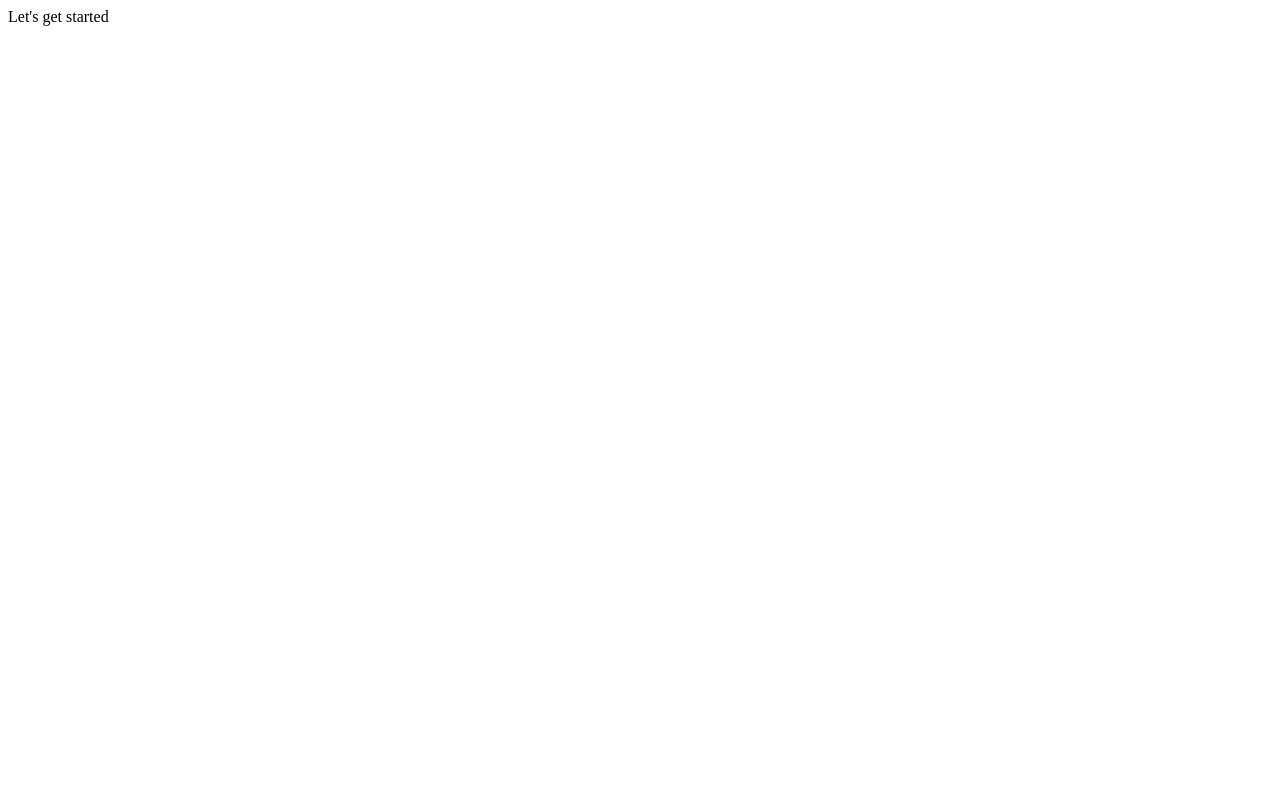
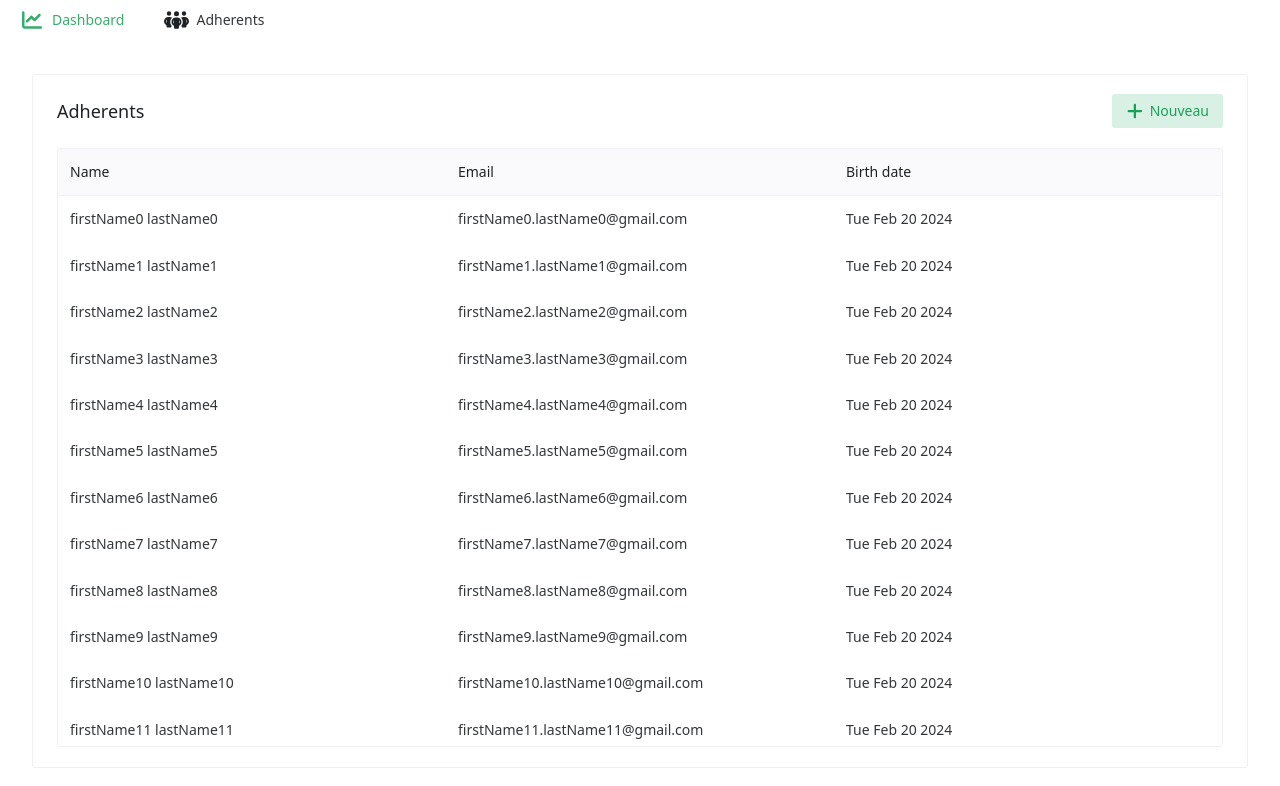
Before and after one commit to Neosan974/aikido-club-management, a Vue app: page /adherents in a window 1280 px wide. Before the commit this address had no page. Shown: the top 786 px of the page. Built offline with nearby package versions, Linux system fonts and the light colour scheme.

Commit message:
Added adherent model with a base datatable

```diff
--- a/src/App.vue
+++ b/src/App.vue
@@ -1,5 +1,15 @@
-<script setup lang="ts"></script>
+<script setup lang="ts">
+import { NConfigProvider, NGlobalStyle, type GlobalThemeOverrides } from "naive-ui";
+const theme: GlobalThemeOverrides = {
+  common: {},
+};
+</script>
 
-<template>Let's get started</template>
+<template>
+  <NConfigProvider :theme-overrides="theme">
+    <RouterView />
+    <NGlobalStyle />
+  </NConfigProvider>
+</template>
 
 <style scoped></style>
--- /dev/null
+++ b/src/components/adherents/AdherentTable.vue
@@ -0,0 +1,34 @@
+<template>
+  <NDataTable :data="adherents" :columns="columns" virtual-scroll :max-height="height - 250" />
+</template>
+
+<script setup lang="tsx">
+import type { Adherent } from "@/model/Adherent";
+import { NDataTable, type DataTableColumns } from "naive-ui";
+import { useWindowSize } from "@vueuse/core";
+
+const { adherents } = defineProps<{ adherents: Adherent[] }>();
+const { height } = useWindowSize();
+
+const columns: DataTableColumns<Adherent> = [
+  {
+    key: "name",
+    title: () => <span>Name</span>,
+    render: ({ firstName, lastName }: Adherent) => (
+      <span>
+        {firstName} {lastName}
+      </span>
+    ),
+  },
+  {
+    key: "email",
+    title: () => <span>Email</span>,
+    render: ({ email }: Adherent) => <span>{email}</span>,
+  },
+  {
+    key: "birthDate",
+    title: () => <span>Birth date</span>,
+    render: ({ birthDate }: Adherent) => <span>{birthDate?.toDateString()}</span>,
+  },
+];
+</script>
--- /dev/null
+++ b/src/components/common/buttons/AddButton.vue
@@ -0,0 +1,14 @@
+<template>
+  <NButton type="primary" secondary strong>
+    <template #icon>
+      <FontAwesomeIcon :icon="faPlus" />
+    </template>
+    <slot>Nouveau</slot>
+  </NButton>
+</template>
+
+<script setup lang="ts">
+import { NButton } from "naive-ui";
+import { FontAwesomeIcon } from "@fortawesome/vue-fontawesome";
+import { faPlus } from "@fortawesome/free-solid-svg-icons";
+</script>
--- /dev/null
+++ b/src/layout/MainHeader.vue
@@ -0,0 +1,25 @@
+<template>
+  <NMenu v-model:value="activeKey" :options="options" mode="horizontal" responsive />
+</template>
+
+<script setup lang="tsx">
+import { NMenu, type MenuOption } from "naive-ui";
+import { FontAwesomeIcon } from "@fortawesome/vue-fontawesome";
+import { faChartLine, faPeopleGroup } from "@fortawesome/free-solid-svg-icons";
+import { ref } from "vue";
+import { RouterLink } from "vue-router";
+
+const activeKey = ref<string | null>(null);
+const options: MenuOption[] = [
+  {
+    key: "dashboard",
+    icon: () => <FontAwesomeIcon icon={faChartLine} />,
+    label: () => <RouterLink to="/dashboard">Dashboard</RouterLink>,
+  },
+  {
+    key: "adherents",
+    icon: () => <FontAwesomeIcon icon={faPeopleGroup} />,
+    label: () => <RouterLink to="/adherents">Adherents</RouterLink>,
+  },
+];
+</script>
--- /dev/null
+++ b/src/model/Adherent.ts
@@ -0,0 +1,6 @@
+export type Adherent = {
+  firstName?: string;
+  lastName?: string;
+  birthDate?: Date;
+  email?: string;
+};
--- a/src/router/index.ts
+++ b/src/router/index.ts
@@ -2,7 +2,25 @@ import { createRouter, createWebHistory } from "vue-router";
 
 const router = createRouter({
   history: createWebHistory(import.meta.env.BASE_URL),
-  routes: [],
+  routes: [
+    {
+      path: "/",
+      name: "main-layout",
+      component: () => import("@/views/MainLayout.vue"),
+      children: [
+        {
+          path: "/dashboard",
+          name: "dashboard",
+          component: () => import("@/views/DashboardPage.vue"),
+        },
+        {
+          path: "/adherents",
+          name: "adherents",
+          component: () => import("@/views/adherents/AdherentPage.vue"),
+        },
+      ],
+    },
+  ],
 });
 
 export default router;
--- /dev/null
+++ b/src/views/DashboardPage.vue
@@ -0,0 +1,3 @@
+<template>Dashboard page. There will be stats</template>
+
+<script setup lang="ts"></script>
--- /dev/null
+++ b/src/views/MainLayout.vue
@@ -0,0 +1,18 @@
+<template>
+  <header>
+    <MainHeader />
+  </header>
+  <main>
+    <RouterView />
+  </main>
+</template>
+
+<script setup lang="ts">
+import MainHeader from "@/layout/MainHeader.vue";
+</script>
+
+<style>
+main {
+  padding: 2rem;
+}
+</style>
--- /dev/null
+++ b/src/views/adherents/AdherentPage.vue
@@ -0,0 +1,27 @@
+<template>
+  <NCard>
+    <template #header>Adherents</template>
+    <template #header-extra>
+      <NFlex justify="end">
+        <AddButton />
+      </NFlex>
+    </template>
+    <template #default>
+      <AdherentTable :adherents="adherents" />
+    </template>
+  </NCard>
+</template>
+
+<script setup lang="ts">
+import { NCard, NFlex } from "naive-ui";
+import AddButton from "@/components/common/buttons/AddButton.vue";
+import AdherentTable from "@/components/adherents/AdherentTable.vue";
+import type { Adherent } from "@/model/Adherent";
+
+const adherents: Adherent[] = Array.from({ length: 50 }).map((_, index) => ({
+  firstName: `firstName${index}`,
+  lastName: `lastName${index}`,
+  birthDate: new Date(),
+  email: `firstName${index}.lastName${index}@gmail.com`,
+}));
+</script>
```
Also changed, not shown: package.json (+7 -0 lines), 1 other file (tests, documents, lock files or other folders).
